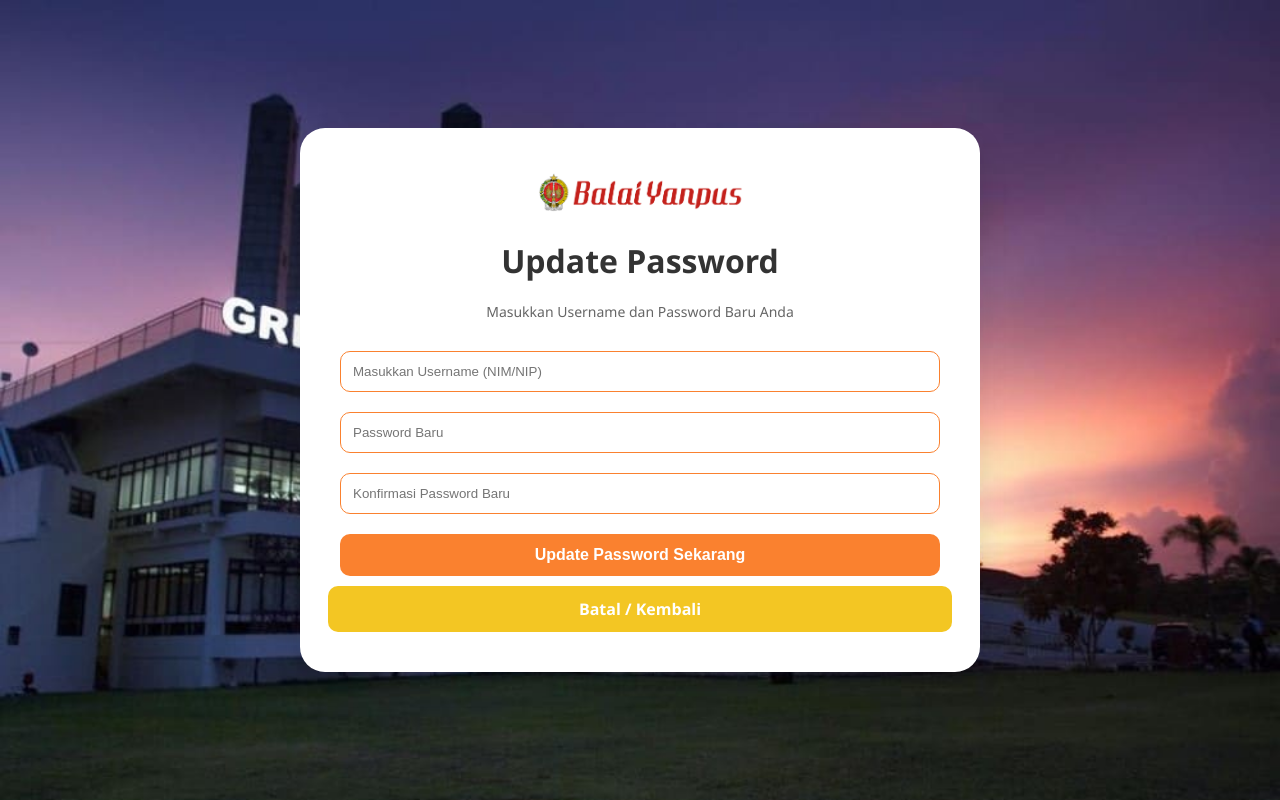
After one commit to keirella/Projek-Logbook-Online, a PHP site: page /forgot_password.php in a window 1280 px wide. The commit adds this page. Run offline with PHP 8.4, Linux system fonts and the light colour scheme.

Commit message:
Add files via upload

```diff
--- /dev/null
+++ b/coba/forgot_password.php
@@ -0,0 +1,59 @@
+<?php
+    include 'config.php';
+?>
+<!DOCTYPE html>
+<html>
+<head>
+    <title>Update Password</title>
+    <link rel="stylesheet" href="style.css">
+</head>
+<body class="centered-page">
+    <div class="card-flag">
+        <div style="text-align: center; margin-bottom: 10px;">
+            <img src="image/Logo.png" alt="Logo Yanpus" class="logo-yanpus">
+        </div>
+        <h1>Update Password</h1>
+        <p style="font-size: 14px; color: #666; margin-bottom: 20px;">Masukkan Username dan Password Baru Anda</p>
+
+        <form method="POST">
+            <input type="text" name="nim" placeholder="Masukkan Username (NIM/NIP)" required>
+            <input type="password" name="new_password" placeholder="Password Baru" required>
+            <input type="password" name="confirm_password" placeholder="Konfirmasi Password Baru" required>
+
+            <button type="submit" name="update_pass">Update Password Sekarang</button>
+            <a href="login.php" class="btn" style="background-color: #F3C623 !important; margin-top: 10px;">Batal / Kembali</a>
+        </form>
+    </div>
+
+    <?php
+    if(isset($_POST['update_pass'])){
+        $nim = $_POST['nim'];
+        $nim_hash = hash('sha256', $nim);
+        $new_pass = $_POST['new_password'];
+        $conf_pass = $_POST['confirm_password'];
+
+        if($new_pass !== $conf_pass){
+            echo "<script>alert('Konfirmasi password tidak cocok!');</script>";
+        } else {
+            $check = mysqli_query($conn, "SELECT id FROM users WHERE nim_hash='$nim_hash'");
+            if(mysqli_num_rows($check) > 0){
+                $hashed_new_pass = password_hash($new_pass, PASSWORD_DEFAULT);
+
+                // update ke database
+                $sql = "UPDATE users SET password = '$hashed_new_pass' WHERE nim_hash = '$nim_hash'";
+                if(mysqli_query($conn, $sql)){
+                    echo "<script>
+                            alert('Password berhasil diperbarui! Silakan login kembali.');
+                            window.location.href='login.php';
+                          </script>";
+                } else {
+                    echo "Error: " . mysqli_error($conn);
+                }
+            } else {
+                echo "<script>alert('Username tidak ditemukan! Pastikan NIM/NIP benar.');</script>";
+            }
+        }
+    }
+    ?>
+</body>
+</html>
--- a/coba/home_pemagang.php
+++ b/coba/home_pemagang.php
@@ -28,7 +28,7 @@
         <main class="main-content">
             <nav class="navbar">
                 <h2 style="color: #333; margin: 0;">Dashboard Pemagang</h2>
-                <a href="logout.php" onclick="return confirm('Apakah Anda yakin ingin logout?');" class="logout-link">Logout</a>
+                <a href="logout.php" class="logout-link">Logout</a>
             </nav>
 
             <div class="content-body">
--- a/coba/register.php
+++ b/coba/register.php
@@ -11,6 +11,8 @@
     <div class="card-flag">
         <img src="image/Logo.png" alt="Logo Yanpus" class="logo-yanpus">
         <h1>Buat Akun Magang</h1>
+        <p style="font-size: 14px; color: #666; margin-bottom: 20px;">Masukkan Data Diri Anda</p>
+
         <form method="POST">
             <input type="text" name="nama" placeholder="Nama Lengkap" required>
             <input type="text" name="nim" placeholder="NIS / NIM / NIP" required>
--- a/coba/review_logbook.php
+++ b/coba/review_logbook.php
@@ -28,7 +28,7 @@ $col_to_update = ($_SESSION['role'] == 'pendamping') ? 'approved_pendamping' : '
         <main class="main-content">
             <nav class="navbar">
                 <h2 style="color: #333; margin: 0;">Detail Review Logbook</h2>
-                <a href="approve_logbook.php" class="btn btn-back" style="width: auto; padding: 8px 15px;">Kembali</a>
+                <a href="approve_logbook.php" class="btn btn-dash-dash" style="width: auto; padding: 8px 15px;">Kembali</a>
             </nav>
 
             <div class="content-body">
```
Also changed, not shown: coba/login.php (+9 -3 lines).
